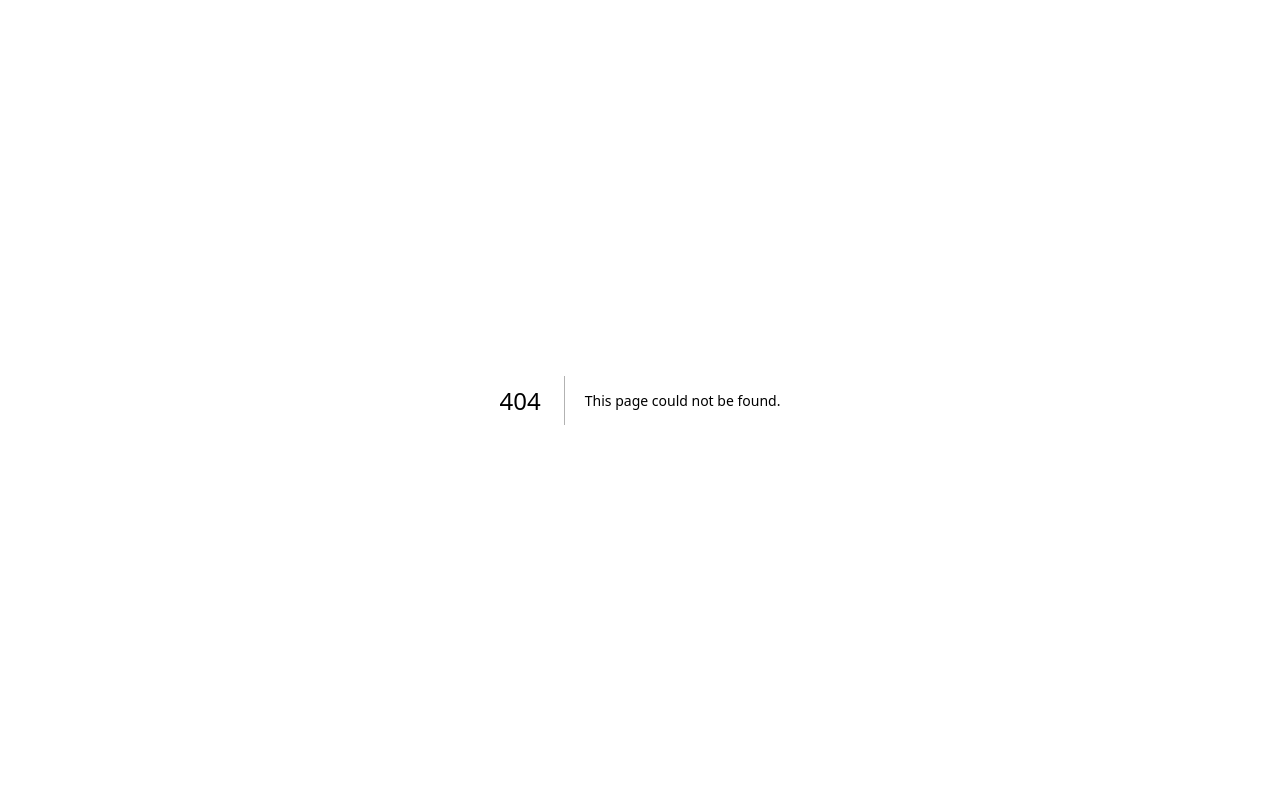
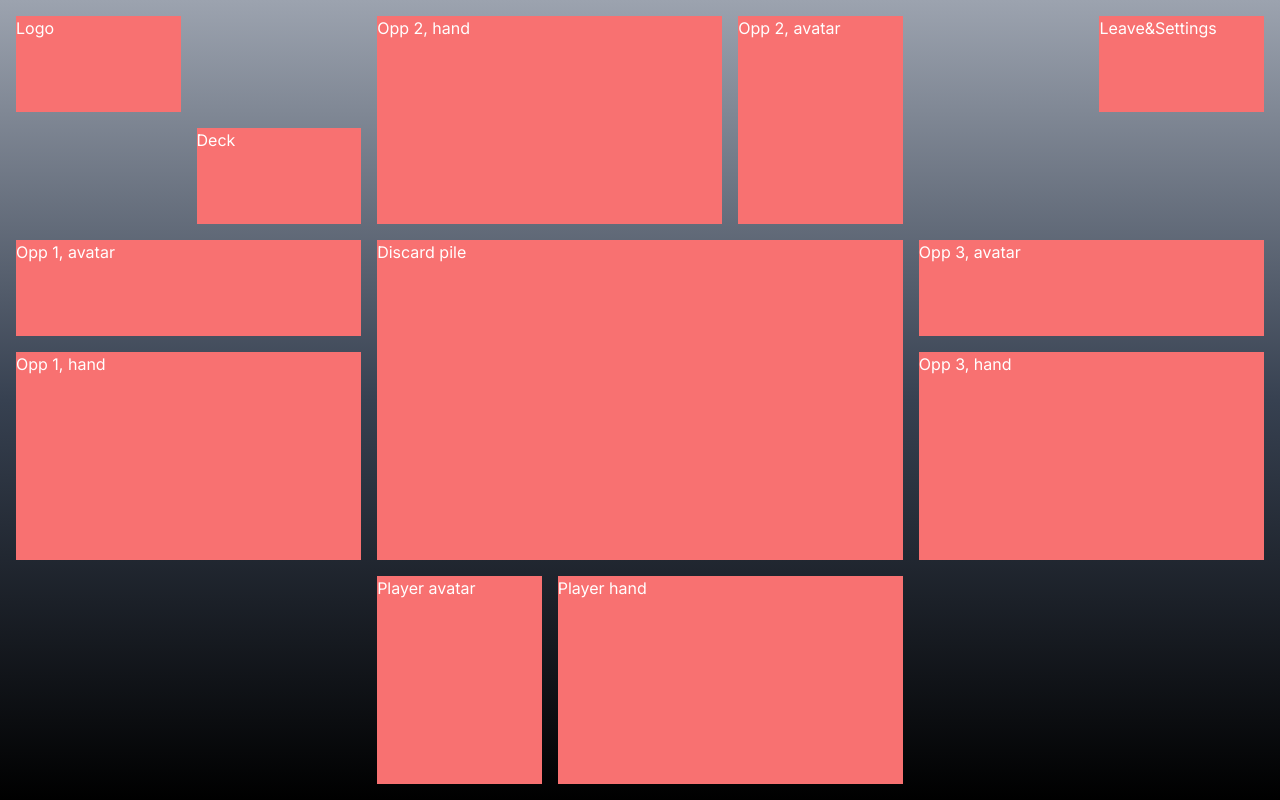
Before and after one commit to wev1n/uno, a Next.js app: page /game-board in a window 1280 px wide. Before the commit this address had no page. Built offline with nearby package versions, Linux system fonts and the light colour scheme.

Commit message:
Add grid structure for the game-board layout

```diff
--- /dev/null
+++ b/app/game-board/page.tsx
@@ -0,0 +1,40 @@
+import React from "react";
+
+const GameBoard = () => {
+  return (
+    <div className="w-full h-screen bg-gradient-to-b from-gray-400 via-gray-700 to-black text-white grid grid-cols-7 grid-rows-7 gap-4 p-4">
+      <div className="bg-red-400 col-span-3 row-span-3 col-start-3 row-start-3">
+        Discard pile
+      </div>
+      <div className="bg-red-400 col-span-2 row-span-2 col-start-4 row-start-6">
+        Player hand
+      </div>
+      <div className="bg-red-400 row-span-2 col-start-3 row-start-6">
+        Player avatar
+      </div>
+      <div className="bg-red-400 col-span-2 row-span-2 col-start-1 row-start-4">
+        Opp 1, hand
+      </div>
+      <div className="bg-red-400 col-span-2 row-span-2 col-start-3 row-start-1">
+        Opp 2, hand
+      </div>
+      <div className="bg-red-400 col-span-2 row-span-2 col-start-6 row-start-4">
+        Opp 3, hand
+      </div>
+      <div className="bg-red-400 col-span-2 col-start-1 row-start-3">
+        Opp 1, avatar
+      </div>
+      <div className="bg-red-400 row-span-2 col-start-5 row-start-1">
+        Opp 2, avatar
+      </div>
+      <div className="bg-red-400 col-span-2 col-start-6 row-start-3">
+        Opp 3, avatar
+      </div>
+      <div className="bg-red-400 col-start-2 row-start-2">Deck</div>
+      <div className="bg-red-400 col-start-7 row-start-1">Leave&Settings</div>
+      <div className="bg-red-400 col-start-1 row-start-1">Logo</div>
+    </div>
+  );
+};
+
+export default GameBoard;
```
